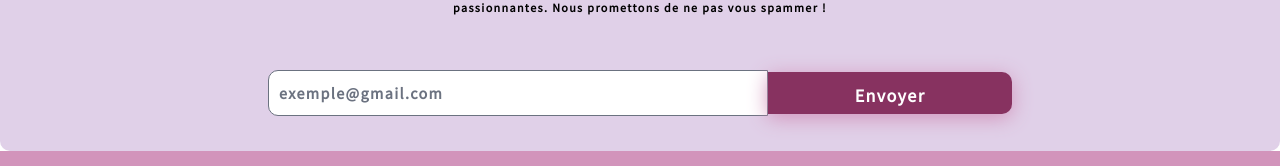
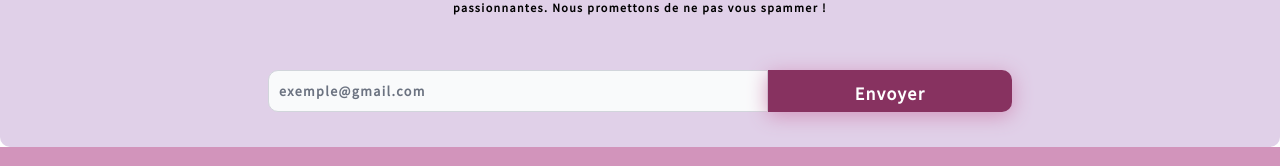
Before and after one commit to Mindspan1/Mindspan, a React (Vite) app in the folder client/: page / in a window 1280 px wide. Shown: the part 3078-3244 px from the top of the page. Built offline with nearby package versions, Linux system fonts and the light colour scheme; no server answers.

Commit message:
Update Home.jsx

```diff
--- a/client/src/pages/home/Home.jsx
+++ b/client/src/pages/home/Home.jsx
@@ -365,7 +365,8 @@ const [category, setCategory] = useState('événements');
             <h2 className={styles.subscribe__title}>Restons en contact</h2>
             <p className={styles.subscribe__copy}>Abonnez-vous pour suivre les dernières nouvelles et les mises à jour passionnantes. Nous promettons de ne pas vous spammer !</p>
             <div className={styles.form}>
-                <input type="email" style={{borderRadius:"10px 0px 0px 10px",width:'500px',padding:'10px'}} className={styles.form__email} placeholder="exemple@gmail.com"
+                <input type="email" style={{borderRadius:"10px 0px 0px 10px",width:'500px',padding:'10px'}} className={styles.form__email} placeholder="exemple@gmail.com"                 class="block w-full border disabled:cursor-not-allowed disabled:opacity-50 bg-gray-50 border-gray-300 text-gray-900 focus:border-custom-color focus:ring-custom-color dark:border-gray-600 dark:bg-gray-700 dark:text-white dark:placeholder-gray-400 dark:focus:border-custom-color dark:focus:ring-custom-color p-2.5 text-sm rounded-lg"
+
                     onChange={(e) => setNewSubscriberEmail(e.target.value)}
                 />
                 <button className={styles.form__button} onClick={handleAddSubscriber}>Envoyer</button>
```
